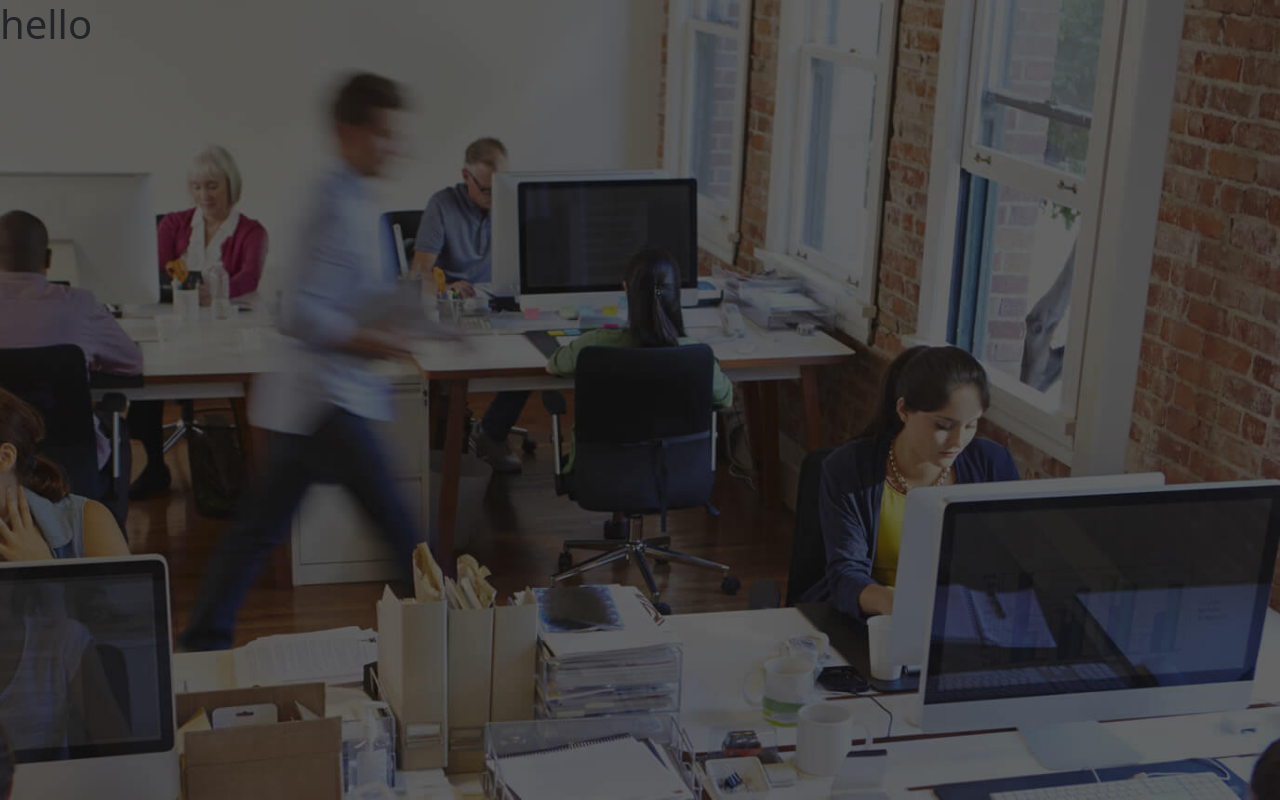
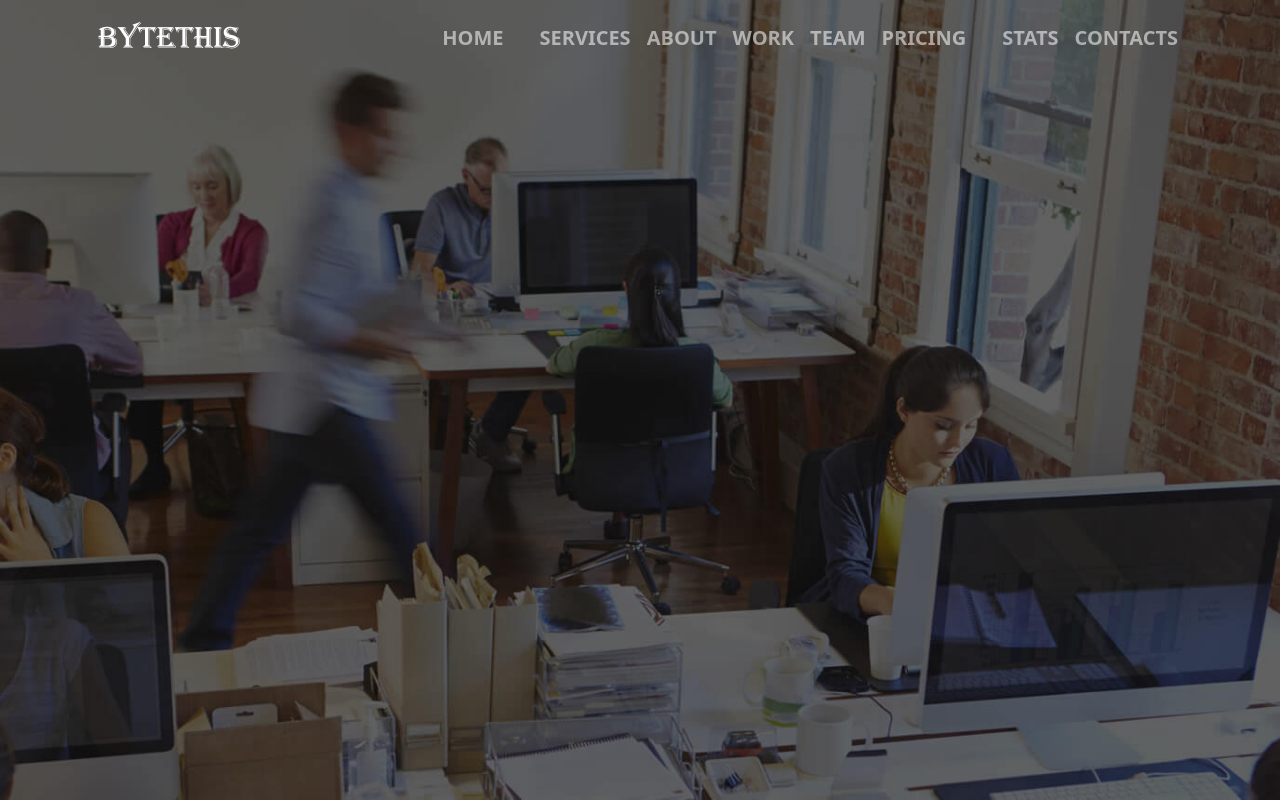
Before and after one commit to imtiiiii/ByteThis, a plain HTML site: page index.html in a window 1280 px wide. Drawn offline with nearby package versions, Linux system fonts and the light colour scheme.

Commit message:
navbar done

```diff
--- a/index.html
+++ b/index.html
@@ -23,7 +23,48 @@
 
 <body>
     <header>
-        <h1>hello</h1>
+        <nav class="navbar navbar-expand-lg navbar-dark  container  mx-auto">
+            <div class="container-fluid">
+                <a class="navbar-brand" href="#">
+                    <!-- navbar logo (down) -->
+                    <img src="img/logo.png " alt="logo" class="img-fluid w-50">
+                </a>
+                <button class="navbar-toggler" type="button" data-bs-toggle="collapse"
+                    data-bs-target="#navbarNavDropdown" aria-controls="navbarNavDropdown" aria-expanded="false"
+                    aria-label="Toggle navigation">
+                    <span class="navbar-toggler-icon"></span>
+                </button>
+                <div class="collapse navbar-collapse " id="navbarNavDropdown">
+                    <ul class="navbar-nav ms-auto">
+                        <li class="nav-item">
+                            <a class="nav-link nav-font " aria-current="page" href="#">HOME</a>
+                        </li>
+                        <li class="nav-item nav-font">
+                            <a class="nav-link" href="#">SERVICES</a>
+                        </li>
+                        <li class="nav-item">
+                            <a class="nav-link nav-font" href="#">ABOUT</a>
+                        </li>
+                        <li class="nav-item">
+                            <a class="nav-link nav-font" href="#">WORK</a>
+                        </li>
+                        <li class="nav-item">
+                            <a class="nav-link nav-font" href="#">TEAM</a>
+                        </li>
+                        <li class="nav-item">
+                            <a class="nav-link nav-font" href="#">PRICING</a>
+                        </li>
+                        <li class="nav-item nav-font">
+                            <a class="nav-link" href="#">STATS</a>
+                        </li>
+                        <li class="nav-item">
+                            <a class="nav-link nav-font" href="#">CONTACTS</a>
+                        </li>
+
+                    </ul>
+                </div>
+            </div>
+        </nav>
     </header>
 
 
--- a/style.css
+++ b/style.css
@@ -11,3 +11,11 @@ header{
     background-position: center;
     background-size: cover;
 }
+
+.nav-font{
+    color:#ffffff;
+    font-weight: bolder;
+    font-size: 20px;
+    padding-left: 20px
+    ;
+}
```
